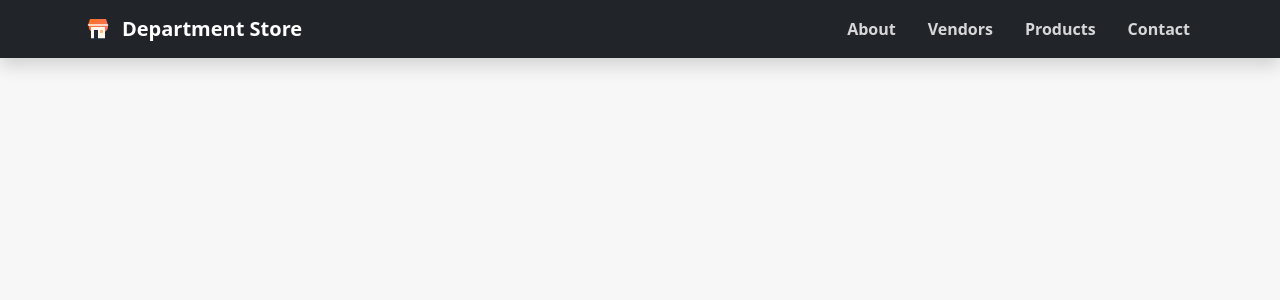
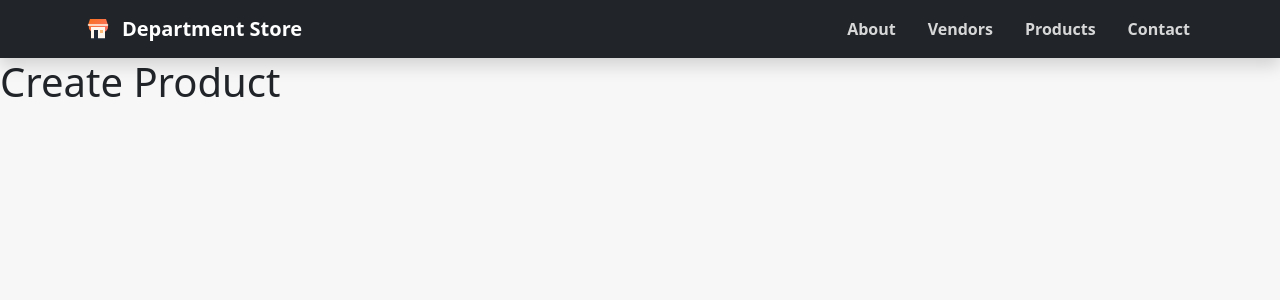
Before and after one commit to gfirzon-personal/dept-web-react, a React (Vite) app: page /product in a window 1280 px wide. Shown: the top 300 px of the page. Built offline with nearby package versions, Linux system fonts and the light colour scheme; no server answers.

Commit message:
continue work

```diff
--- a/src/features/products/components/ProductsToolbar.jsx
+++ b/src/features/products/components/ProductsToolbar.jsx
@@ -13,7 +13,7 @@ export default function ProductsToolbar({ config }) {
                className="action-link text-primary text-decoration-none"
                onClick={(e) => {
                   e.preventDefault();
-                  navigate('/products/add');
+                  navigate('/product');
                }}
                style={{ cursor: 'pointer' }}
                title="Add Product"
--- /dev/null
+++ b/src/features/products/pages/Product.jsx
@@ -0,0 +1,14 @@
+import { useParams, useNavigate } from 'react-router-dom';
+import { useMutation, useQuery, useQueryClient } from '@tanstack/react-query';
+
+export default function Product() {
+    const navigate = useNavigate();
+    const { id } = useParams();
+    const isEditMode = Boolean(id);
+
+    return (
+        <div>
+            <h1>{isEditMode ? `Edit Product ${id}` : 'Create Product'}</h1>
+        </div>
+    );
+}
--- a/src/features/products/pages/Products.jsx
+++ b/src/features/products/pages/Products.jsx
@@ -78,7 +78,7 @@ export default function Products() {
             title: "Edit",
             icon: 'bi-pencil-square',
             className: 'text-primary',
-            onClick: (data) => { navigate(`/products/edit/${data.ProductID}`) }
+            onClick: (data) => { navigate(`/product/${data.ProductID}`) }
          },
          {
             title: "Delete Product",
--- a/src/features/products/routes/ProductRoutes.jsx
+++ b/src/features/products/routes/ProductRoutes.jsx
@@ -1,10 +1,11 @@
 import { Route } from 'react-router-dom';
 import Products from '../pages/Products';
+import Product from '../pages/Product';
 
 export const productRoutes = (
   <>
     <Route path="/products" element={<Products />} />
-    {/* <Route path="/products/add" element={<EditProduct />} />
-    <Route path="/products/edit/:id" element={<EditProduct />} /> */}
+    <Route path="/product" element={<Product />} />
+    <Route path="/product/:id" element={<Product />} />
   </>
 );
```
